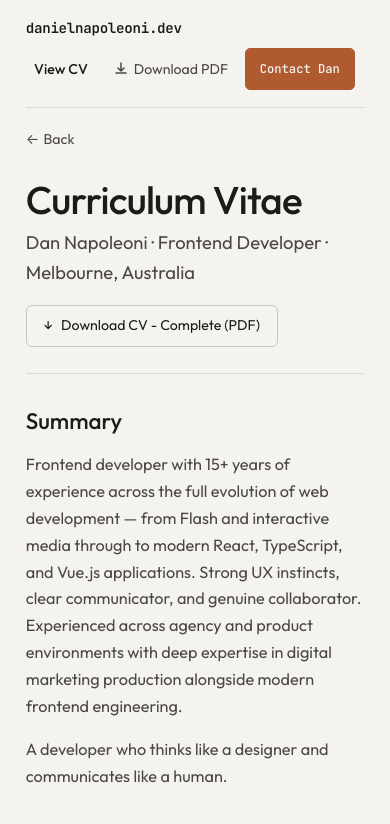
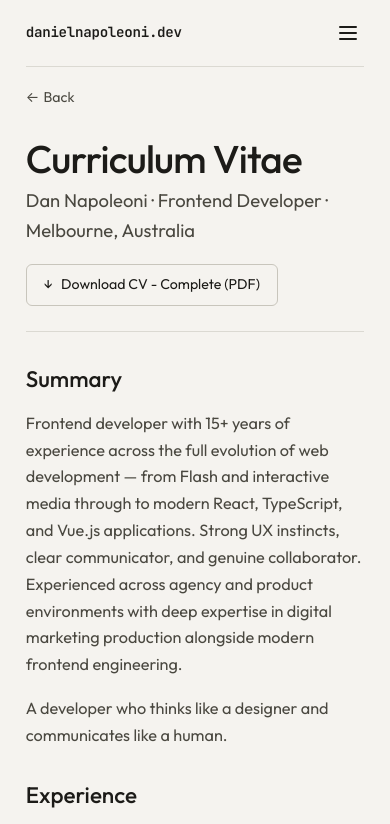
Before and after one commit to dnapoleoni/cv-portfolio-2026, a Next.js app: page /cv in a window 390 px wide. Shown: the top 824 px of the page. Built offline with nearby package versions, Linux system fonts and the light colour scheme.

Commit message:
mobile menu with extra items

```diff
--- a/app/globals.css
+++ b/app/globals.css
@@ -447,6 +447,59 @@ a.site-wordmark:hover {
 }
 span.site-wordmark {
   cursor: default;
+}
+
+/* Mobile responsive nav menu */
+.nav-mobile-only {
+  display: none;
+}
+.nav-desktop-only {
+  display: flex;
+}
+.nav-hamburger,
+.nav-close {
+  display: none;
+  align-items: center;
+  justify-content: center;
+  background: none;
+  border: none;
+  color: var(--color-text);
+  cursor: pointer;
+  padding: var(--space-xs);
+}
+@media screen and (max-width: 640px) {
+  .nav-row {
+    display: none;
+  }
+  .nav-row-mobile {
+    display: flex;
+    position: absolute;
+    flex-direction: column;
+    background-color: var(--color-bg);
+    width: 100%;
+    height: calc(100vh - 66px);
+    top: 66px;
+    justify-content: center !important;
+    align-content: center;
+    transition: all 1000 ease-in-out;
+  }
+
+  .nav-row-mobile a {
+    font-size: 18px;
+  }
+
+  .nav-row-mobile .btn-solid-accent {
+    font-size: 14px;
+    margin: 6px auto;
+  }
+
+  .nav-mobile-only {
+    display: flex;
+  }
+
+  .nav-desktop-only {
+    display: none;
+  }
 }
 
 /* --- Site Footer --- */
@@ -1088,15 +1141,15 @@ span.site-wordmark {
    =========================================== */
 
 @media (max-width: 640px) {
-  .site-header {
+  /* .site-header {
     flex-direction: column;
     align-items: flex-start;
     gap: var(--space-sm);
-  }
-  .site-header .nav-row {
+  } */
+  /* .site-header .nav-row {
     width: 100%;
     justify-content: flex-start;
-  }
+  } */
   .hero {
     min-height: auto;
     padding-block: var(--space-xl);
--- a/components/Header.tsx
+++ b/components/Header.tsx
@@ -3,10 +3,32 @@
 import { usePathname } from 'next/navigation';
 import Link from 'next/link';
 import { ContextLink } from './ContextLink';
+import { useState, useEffect } from 'react';
 
 export function Header() {
   const pathname = usePathname();
   const isHome = pathname === '/';
+  const [mobileOpen, setMobileOpen] = useState(false);
+
+  // Close mobile menu on route change
+  useEffect(() => {
+    setMobileOpen(false);
+  }, [pathname]);
+
+  useEffect(() => {
+    if (mobileOpen) {
+      const scrollbarWidth = window.innerWidth - document.documentElement.clientWidth;
+      document.body.style.overflow = 'hidden';
+      document.body.style.paddingRight = `${scrollbarWidth}px`;
+    } else {
+      document.body.style.overflow = '';
+      document.body.style.paddingRight = '';
+    }
+    return () => {
+      document.body.style.overflow = '';
+      document.body.style.paddingRight = '';
+    };
+  }, [mobileOpen]);
 
   return (
     <header className="site-header" role="banner">
@@ -20,11 +42,45 @@ export function Header() {
         </Link>
       )}
 
-      <nav className="nav-row" aria-label="CV links for online view and PDF download">
+      <button
+        className="nav-mobile-only nav-hamburger"
+        onClick={() => setMobileOpen(!mobileOpen)}
+        aria-label={mobileOpen ? 'Close menu' : 'Open menu'}
+        aria-expanded={mobileOpen}
+      >
+        {mobileOpen ? (
+          <svg
+            width="24"
+            height="24"
+            viewBox="0 0 24 24"
+            fill="none"
+            stroke="currentColor"
+            strokeWidth="2"
+            aria-hidden="true"
+          >
+            <path d="M18 6L6 18M6 6l12 12" strokeLinecap="round" />
+          </svg>
+        ) : (
+          <svg
+            width="24"
+            height="24"
+            viewBox="0 0 24 24"
+            fill="none"
+            stroke="currentColor"
+            strokeWidth="2"
+            aria-hidden="true"
+          >
+            <path d="M4 6h16M4 12h16M4 18h16" strokeLinecap="round" />
+          </svg>
+        )}
+      </button>
+
+      <nav className={`nav-row${mobileOpen ? ' nav-row-mobile' : ''}`} aria-label="Site navigation">
         <Link href="/cv" className={`nav-link${pathname === '/cv' ? ' nav-link--active' : ''}`}>
           View CV
         </Link>
         <a href="/Dan-Napoleoni-CV.pdf" download className="nav-link" title="Download PDF">
+          <span>Download PDF</span>
           <svg
             width="16"
             height="16"
@@ -40,7 +96,22 @@ export function Header() {
               strokeLinejoin="round"
             />
           </svg>
-          <span>Download PDF</span>
+        </a>
+        <a
+          href="https://www.linkedin.com/in/daniel-napoleoni"
+          className="nav-link nav-mobile-only"
+          target="_blank"
+          rel="noopener noreferrer"
+        >
+          View LinkedIn Profile ↗
+        </a>
+        <a
+          href="https://github.com/dnapoleoni/cv-portfolio-2026"
+          className="nav-link nav-mobile-only"
+          target="_blank"
+          rel="noopener noreferrer"
+        >
+          View Github Repo ↗
         </a>
         <ContextLink
           href="/contact"
```
